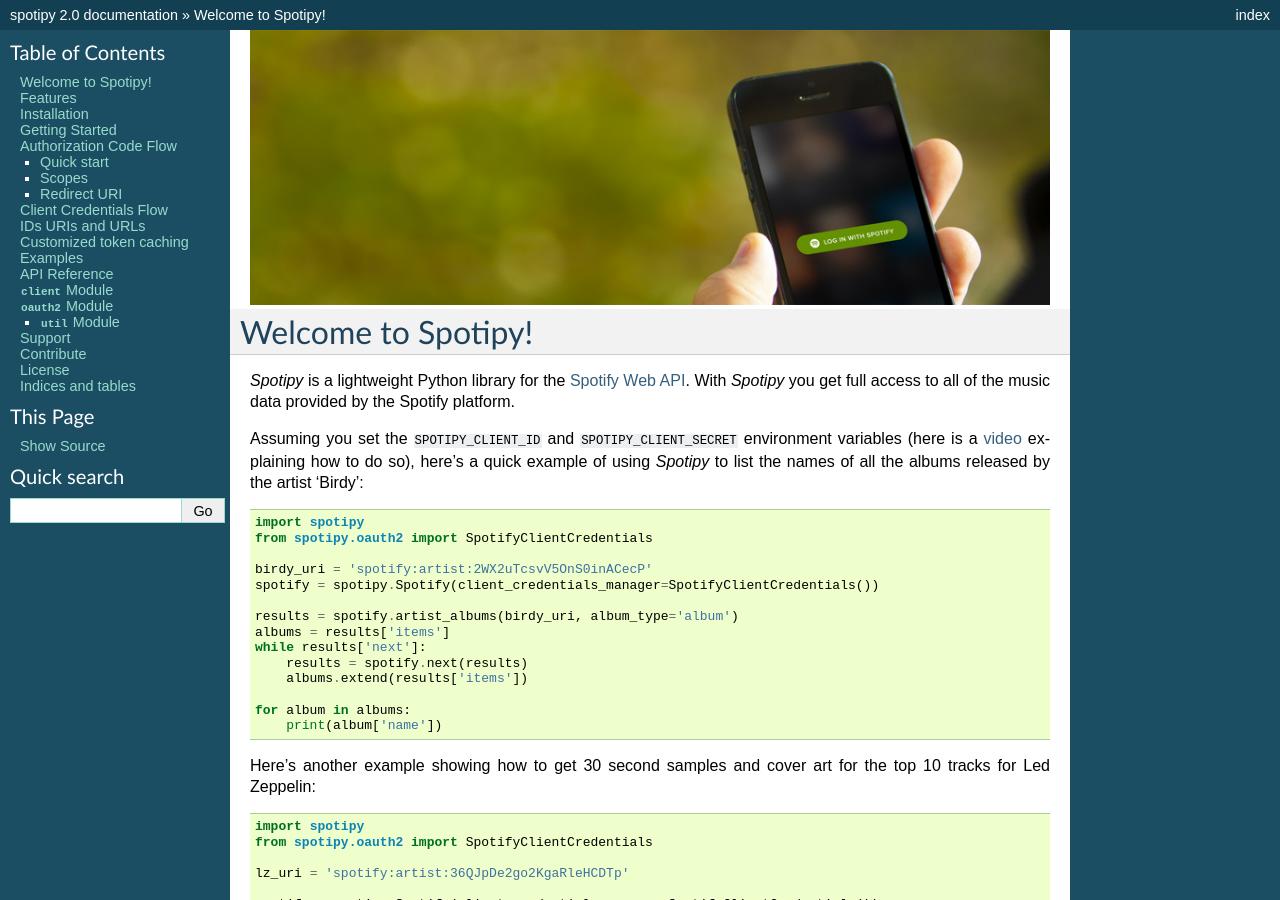
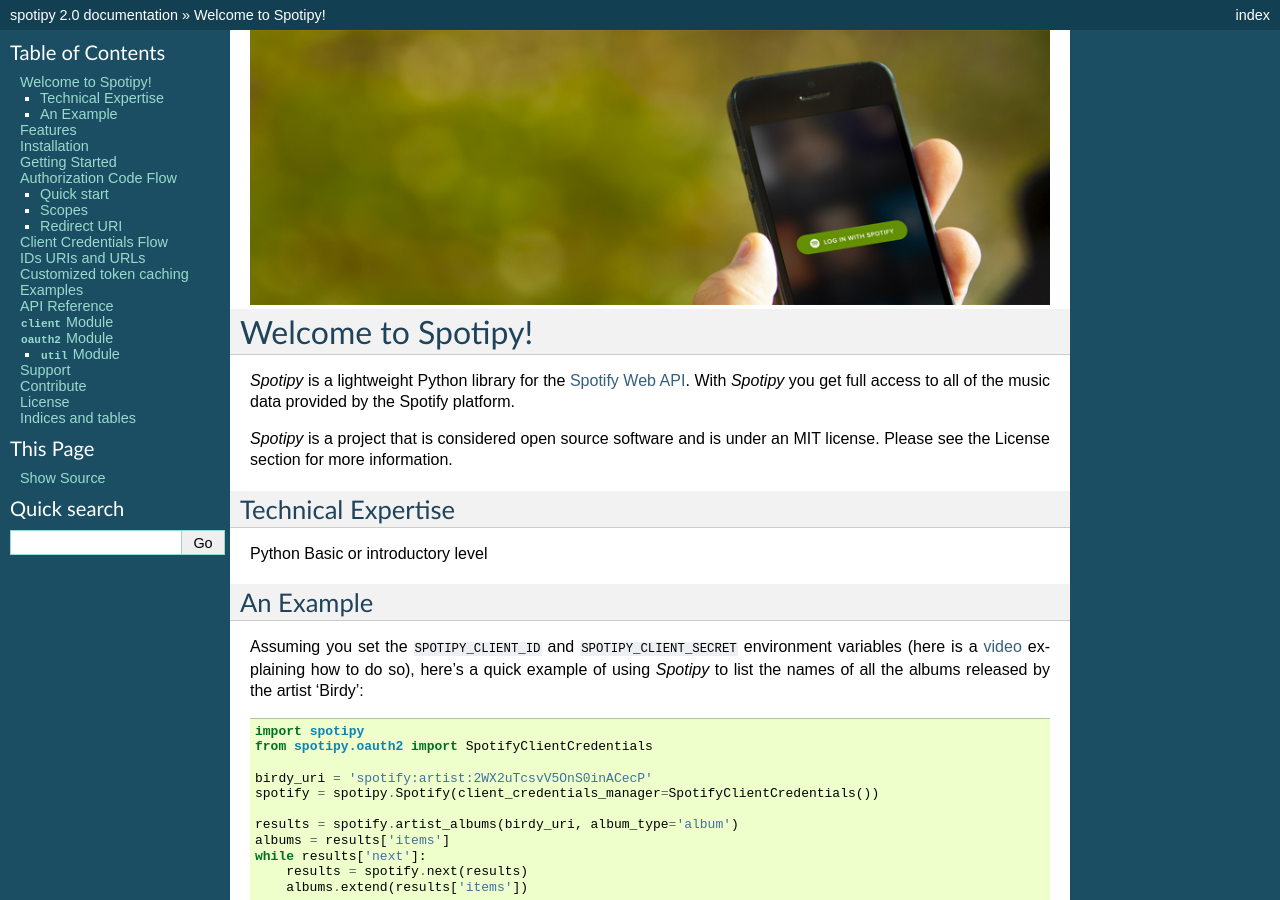
Before and after one commit to spotipy-dev/spotipy, a Sphinx documentation site: the page built from docs/index.rst, in a window 1280 px wide and 900 px high. Built offline with Sphinx 7.4.7, drawn with Linux system fonts in a browser that asks for light colours.

Commit message:
Update index.rst
Added information about project being OSS and technical expertise in the introduction section. Also added a title to separate the example given in the introduction.

```diff
--- a/docs/index.rst
+++ b/docs/index.rst
@@ -8,6 +8,14 @@
 <https://developer.spotify.com/web-api/>`_. With *Spotipy*
 you get full access to all of the music data provided by the Spotify platform.
 
+*Spotipy* is a project that is considered open source software and is under an MIT license. Please see the License section for more information.
+
+Technical Expertise
+-----------
+Python Basic or introductory level
+
+An Example
+-----------
 Assuming you set the ``SPOTIPY_CLIENT_ID`` and ``SPOTIPY_CLIENT_SECRET``
 environment variables (here is a `video <https://youtu.be/3RGm4jALukM>`_ explaining how to do so), here's a quick example of using *Spotipy* to list the
 names of all the albums released by the artist 'Birdy'::
```
